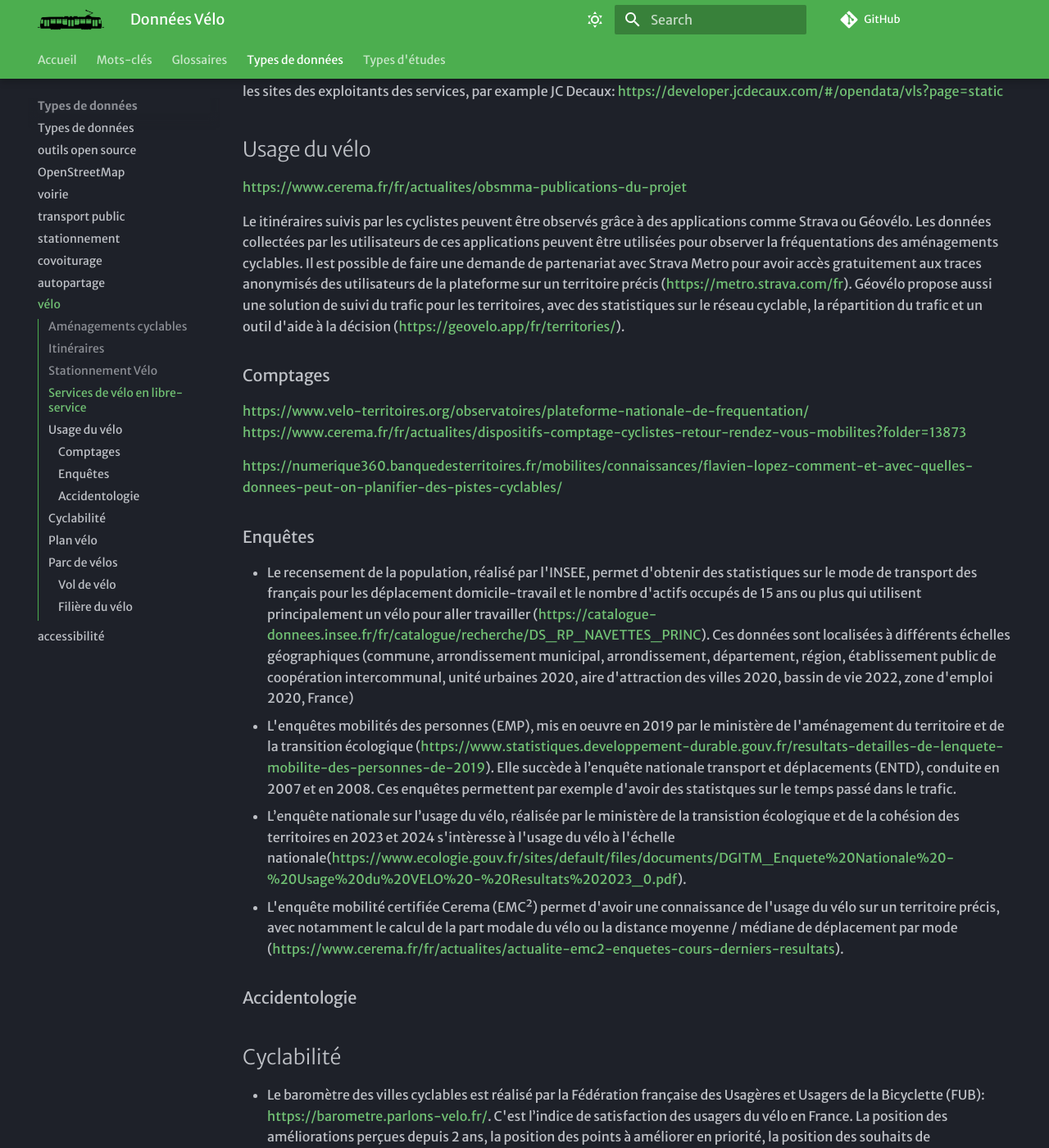
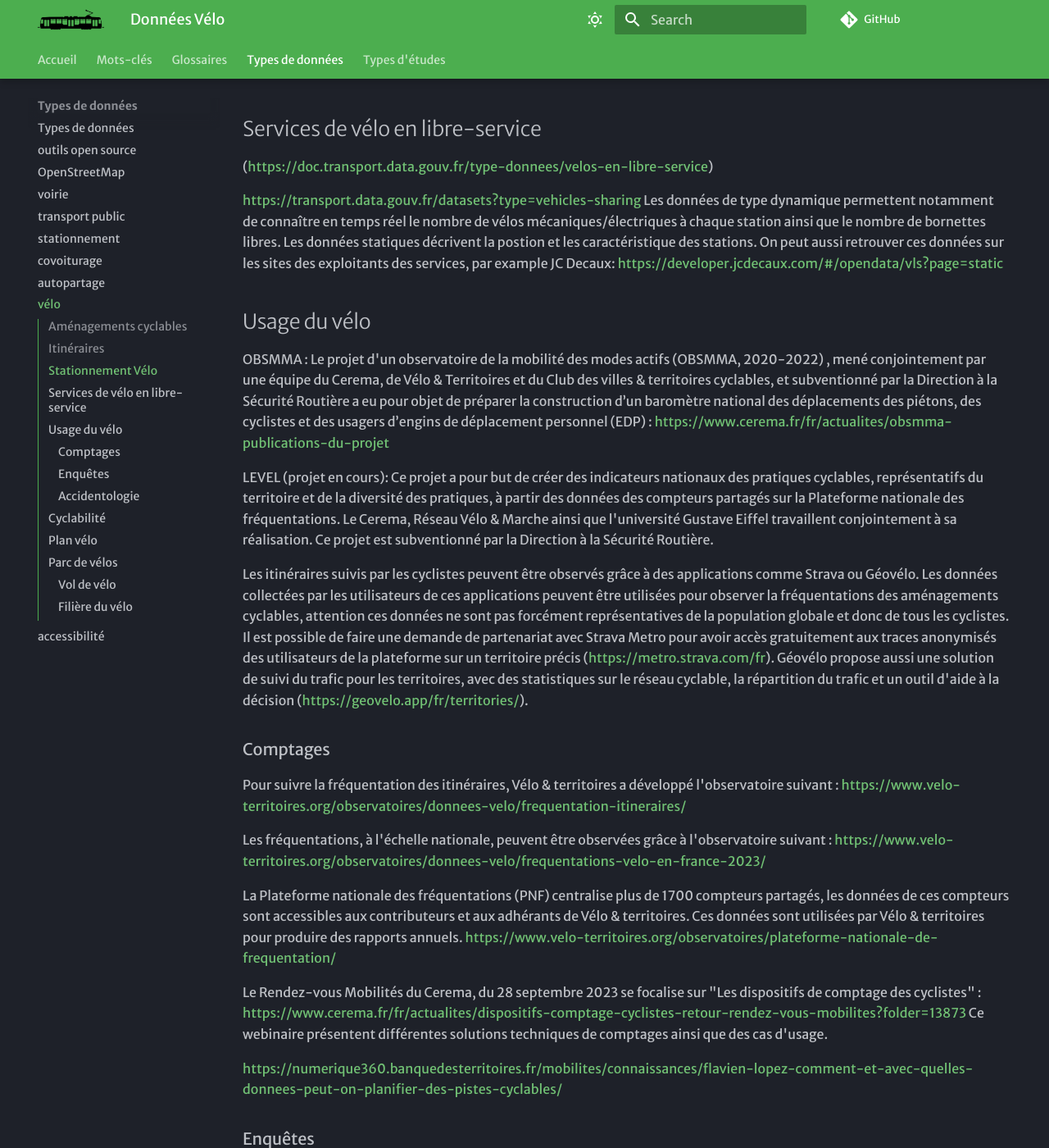
Before and after one commit to xdurang/mobscidat, an MkDocs documentation site: the page built from docs/types_donnees/velo.md, in a window 1280 px wide and 1400 px high, scrolled down 1447 px. Shown: the whole window at 82% size. Built offline with MkDocs 1.6.1 and Material for MkDocs 9.7.7, drawn with Linux system fonts in a browser that asks for light colours; some web fonts are replaced; comment, search, counter and statistics services are not loaded; some of the changed text lies outside the part shown.

Commit message:
Update velo.md

```diff
--- a/docs/types_donnees/velo.md
+++ b/docs/types_donnees/velo.md
@@ -8,24 +8,26 @@ tags:
 
 Cette page recense les ressources utiles sur les données relatives au vélo
 
-https://www.velo-territoires.org/observatoires/
-https://www.velo-territoires.org/politiques-cyclables/data-velo-modeles-donnees/
+Les atlas régionaux, développés par Vélo & territoires donnent une vision d'ensemble de la situation du vélo par région, on y retouve des indicateurs sur 6 thématiques( part modale, véloroutes, fréquentations, accueil vélo, stationnements et aménagements : https://www.velo-territoires.org/observatoires/donnees-velo/atlas-regionaux/
+
+Retrouvez ici tous les observatoires développés par Vélo & territoires: https://www.velo-territoires.org/observatoires/.
+Les schémas de données existant sur le sujet du vélo: https://www.velo-territoires.org/politiques-cyclables/data-velo-modeles-donnees/
 
 ## Aménagements cyclables
 (https://doc.transport.data.gouv.fr/type-donnees/amenagements-cyclables/elaboration-du-schema-national-des-amenagements-cyclables)
 https://www.velo-territoires.org/politiques-cyclables/data-velo-modeles-donnees/geostandard-veloroutes-voies-vertes/
 
 - la Base Nationale des Aménagements Cyclables (BNAC) :
-        Le schéma de données(développé par l’équipe de transport.data.gouv.fr, en collaboration avec l'association Vélo & Territoires): [https://schema.data.gouv.fr/etalab/schema-amenagements-cyclables/0.3.3/](https://schema.data.gouv.fr/etalab/schema-amenagements-cyclables/0.3.3/)
-        l'application Géovélo publie mensuellement les données OSM converties au format BNAC : [https://www.data.gouv.fr/fr/datasets/amenagements-cyclables-france-metropolitaine/](https://www.data.gouv.fr/fr/datasets/amenagements-cyclables-france-metropolitaine/)
-        les collectivités publient également leurs données : [https://www.data.gouv.fr/fr/datasets/?schema=etalab/schema-amenagements-cyclables](https://www.data.gouv.fr/fr/datasets/?schema=etalab/schema-amenagements-cyclables)
+        Le schéma de données (développé par l’équipe de transport.data.gouv.fr, en collaboration avec l'association Vélo & Territoires): [https://schema.data.gouv.fr/etalab/schema-amenagements-cyclables/0.3.3/](https://schema.data.gouv.fr/etalab/schema-amenagements-cyclables/0.3.3/)
+        L'application Géovélo publie mensuellement les données OSM converties au format BNAC : [https://www.data.gouv.fr/fr/datasets/amenagements-cyclables-france-metropolitaine/](https://www.data.gouv.fr/fr/datasets/amenagements-cyclables-france-metropolitaine/)
+        Les collectivités publient également leurs données : [https://www.data.gouv.fr/fr/datasets/?schema=etalab/schema-amenagements-cyclables](https://www.data.gouv.fr/fr/datasets/?schema=etalab/schema-amenagements-cyclables)
 
-Géovélo propose aussi des statistiques mensuelles sur le linéaire d'aménagements par département https://www.amenagements-cyclables.fr/fr/stats
+Géovélo propose aussi des statistiques mensuelles sur le linéaire d'aménagements cyclables à différentes échelles https://www.amenagements-cyclables.fr/fr/stats
 
 
 ## Itinéraires
-Vélodatamap, un outil développé par Vélo & Territoires, permet de d'observer le tracé actuel et l'état d'avancement des itinéraires eurovélo et des véloroutes nationales, régionales et départementales :
-[https://velodatamap.velo-territoires.org/vmap/dashboard  ](http://velodatamap.velo-territoires.org/)
+Vélodatamap, un outil développé par Vélo & Territoires, permet de d'observer le tracé actuel et l'état d'avancement des itinéraires eurovélo et des véloroutes nationales, régionales et départementales : [https://velodatamap.velo-territoires.org/vmap/dashboard  ](http://velodatamap.velo-territoires.org/)
+
 Vélo & Territoires propose aussi un outil de signalement des anomalies cyclables, outil qui peut être déployé sur un itinéraire ou un territoire(https://www.velo-territoires.org/observatoires/outil-signalement-anomalies-cyclables/), les signalements sont visibles sur la plateforme velodatamap
 
 ## Stationnement Vélo
@@ -36,6 +38,8 @@ Vélo & Territoires propose aussi un outil de signalement des anomalies cyclable
         OSM publie ses données au format BNSC : [https://www.data.gouv.fr/fr/datasets/stationnements-cyclables-issus-dopenstreetmap/](https://www.data.gouv.fr/fr/datasets/stationnements-cyclables-issus-dopenstreetmap/)
         les collectivités aussi : [https://www.data.gouv.fr/fr/datasets/?schema=etalab/schema-stationnement-cyclable](https://www.data.gouv.fr/fr/datasets/?schema=etalab/schema-stationnement-cyclable)
 
+- Pour les stationnements sécurisés en gare, on retouve un observatoire de Vélo & territoires :https://www.velo-territoires.org/observatoires/donnees-velo/stationnement-velo-en-gare/
+
 ## Services de vélo en libre-service
 (https://doc.transport.data.gouv.fr/type-donnees/velos-en-libre-service)
 
@@ -44,13 +48,22 @@ Les données de type dynamique permettent notamment de connaître en temps réel
 On peut aussi retrouver ces données sur les sites des exploitants des services, par example JC Decaux: https://developer.jcdecaux.com/#/opendata/vls?page=static
 
 ## Usage du vélo
-https://www.cerema.fr/fr/actualites/obsmma-publications-du-projet
 
-Le itinéraires suivis par les cyclistes peuvent être observés grâce à des applications comme Strava ou Géovélo. Les données collectées par les utilisateurs de ces applications peuvent être utilisées pour observer la fréquentations des aménagements cyclables. Il est possible de faire une demande de partenariat avec Strava Metro pour avoir accès gratuitement aux traces anonymisés des utilisateurs de la plateforme sur un territoire précis (https://metro.strava.com/fr). Géovélo propose aussi une solution de suivi du trafic pour les territoires, avec des statistiques sur le réseau cyclable, la répartition du trafic et un outil d'aide à la décision (https://geovelo.app/fr/territories/).
+OBSMMA : Le projet d'un observatoire de la mobilité des modes actifs (OBSMMA, 2020-2022) , mené conjointement par une équipe du Cerema, de Vélo & Territoires et du Club des villes & territoires cyclables, et subventionné par la Direction à la Sécurité Routière a eu pour objet de préparer la construction d’un baromètre national des déplacements des piétons, des cyclistes et des usagers d’engins de déplacement personnel (EDP) : https://www.cerema.fr/fr/actualites/obsmma-publications-du-projet
+
+LEVEL (projet en cours): Ce projet a pour but de créer des indicateurs nationaux des pratiques cyclables, représentatifs du territoire et de la diversité des pratiques, à partir des données des compteurs partagés sur la Plateforme nationale des fréquentations. Le Cerema, Réseau Vélo & Marche ainsi que l'université Gustave Eiffel travaillent conjointement à sa réalisation. Ce projet est subventionné par la Direction à la Sécurité Routière.
+
+Les itinéraires suivis par les cyclistes peuvent être observés grâce à des applications comme Strava ou Géovélo. Les données collectées par les utilisateurs de ces applications peuvent être utilisées pour observer la fréquentations des aménagements cyclables, attention ces données ne sont pas forcément représentatives de la population globale et donc de tous les cyclistes. Il est possible de faire une demande de partenariat avec Strava Metro pour avoir accès gratuitement aux traces anonymisés des utilisateurs de la plateforme sur un territoire précis (https://metro.strava.com/fr). Géovélo propose aussi une solution de suivi du trafic pour les territoires, avec des statistiques sur le réseau cyclable, la répartition du trafic et un outil d'aide à la décision (https://geovelo.app/fr/territories/).
 
 ### Comptages
-https://www.velo-territoires.org/observatoires/plateforme-nationale-de-frequentation/
-https://www.cerema.fr/fr/actualites/dispositifs-comptage-cyclistes-retour-rendez-vous-mobilites?folder=13873
+
+Pour suivre la fréquentation des itinéraires, Vélo & territoires a développé l'observatoire suivant : https://www.velo-territoires.org/observatoires/donnees-velo/frequentation-itineraires/
+
+Les fréquentations, à l'échelle nationale, peuvent être observées grâce à l'observatoire suivant : https://www.velo-territoires.org/observatoires/donnees-velo/frequentations-velo-en-france-2023/
+
+La  Plateforme nationale des fréquentations (PNF) centralise plus de 1700 compteurs partagés, les données de ces compteurs sont accessibles aux contributeurs et aux adhérants de Vélo & territoires. Ces données sont utilisées par Vélo & territoires pour produire des rapports annuels. https://www.velo-territoires.org/observatoires/plateforme-nationale-de-frequentation/
+
+Le Rendez-vous Mobilités du Cerema, du 28 septembre 2023 se focalise sur "Les dispositifs de comptage des cyclistes" : https://www.cerema.fr/fr/actualites/dispositifs-comptage-cyclistes-retour-rendez-vous-mobilites?folder=13873 Ce webinaire présentent différentes solutions techniques de comptages ainsi que des cas d'usage.
 
 https://numerique360.banquedesterritoires.fr/mobilites/connaissances/flavien-lopez-comment-et-avec-quelles-donnees-peut-on-planifier-des-pistes-cyclables/
 
@@ -63,6 +76,7 @@ https://numerique360.banquedesterritoires.fr/mobilites/connaissances/flavien-lop
 - L'enquête mobilité certifiée Cerema (EMC²) permet d'avoir une connaissance de l'usage du vélo sur un territoire précis, avec notamment le calcul de la part modale du vélo ou la distance moyenne / médiane de déplacement par mode (https://www.cerema.fr/fr/actualites/actualite-emc2-enquetes-cours-derniers-resultats).
 
 ### Accidentologie
+Bilans annuels de la Sécurité Routière : https://www.onisr.securite-routiere.gouv.fr/etat-de-l-insecurite-routiere?field_theme_target_id=638
 
 ## Cyclabilité
 - Le baromètre des villes cyclables est réalisé par la Fédération française des Usagères et Usagers de la Bicyclette (FUB): https://barometre.parlons-velo.fr/. C'est l’indice de satisfaction des usagers du vélo en France. La position des améliorations perçues depuis 2 ans, la position des points à améliorer en priorité, la position des souhaits de stationnements vélos ainsi que les questions et réponses à l'enequête sont disponibles en opendata pour chaque EPCI. Les données sociologiques des répondants sont disponibles au téléchargement si vous êtes un organisme à but non lucratif.
@@ -72,6 +86,7 @@ https://www.barometre-velo.fr/
 ## Plan vélo
 La plateforme Cyclopolis (https://cyclopolis.fr/) , ainsi que ces sites partenaires (https://cyclopolis.fr/sites-partenaires) permettent de suivre le développement de certains réseaux cyclables.
 
+Vélo & territoires et le Club des villes et territoires cyclables et marchables ont mené une enquête nationale sur les politiques modes actifs en 2022 : https://www.velo-territoires.org/observatoires/enquete-politiques-modes-actifs/enquete-nationale-politiques-modes-actifs-2022/ Celle-ci a interrogé les collectivités françaises sur les stratégies et actions visant à développer le vélo et la marche sur leur territoire.
 ## Parc de vélos
 
 ### Vol de vélo
```
